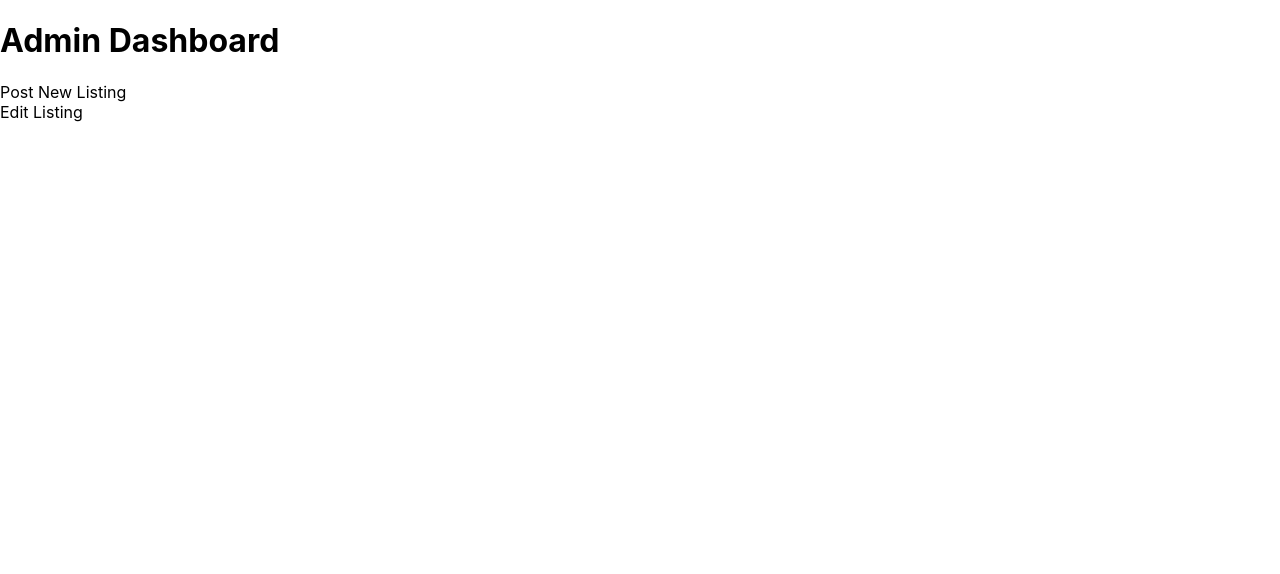
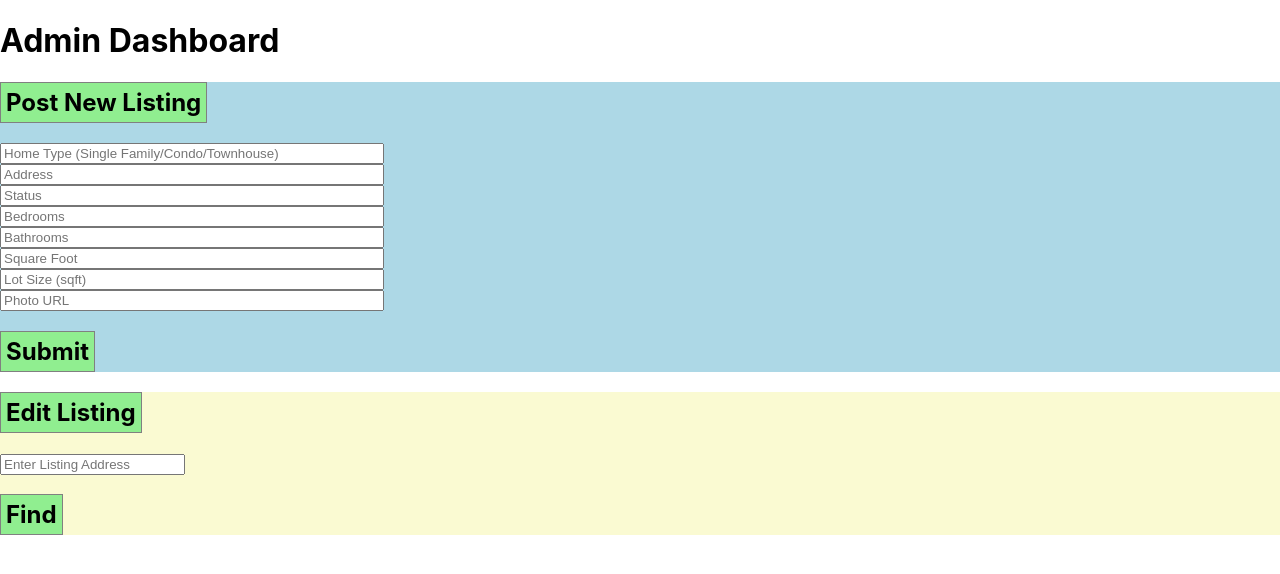
Before and after one commit to pskhiev401/maxwellv2, a React (Create React App) app: page /admin in a window 1280 px wide. Shown: the top 574 px of the page. Built offline with nearby package versions, Linux system fonts and the light colour scheme.

Commit message:
built forms for admin dashboard

```diff
--- a/src/Components/Admin.js
+++ b/src/Components/Admin.js
@@ -1,13 +1,49 @@
 import React, { Component } from 'react';
+import './Admin.scss';
 
 class Admin extends Component {
+  constructor() {
+    super();
+    this.state = {
+      type:[],
+      addr: [],
+      status: [],
+      bd:[],
+      ba:[],
+      sqft:[],
+      lot_size:[],
+      photo_url:[],
+      find_listing:[]
+    };
+  }
+
   render() {
+    console.log(this.state)
     return (
       <div>
         <h1>Admin Dashboard</h1>
-        <div className='post_button'>Post New Listing</div>
-        <div className='edit_button'>Edit Listing</div>
+        <div className='post_button'>
+          <h2>Post New Listing</h2>
+          <form className='new_post_form'>
+            <input onChange={ e =>this.setState({type :e.target.value})}placeholder='Home Type (Single Family/Condo/Townhouse)'/>
+            <input onChange={ e =>this.setState({addr :e.target.value})}placeholder='Address'/>
+            <input onChange={ e =>this.setState({status :e.target.value})}placeholder='Status'/>
+            <input onChange={ e =>this.setState({bd :e.target.value})}placeholder='Bedrooms'/>
+            <input onChange={ e =>this.setState({ba :e.target.value})}placeholder='Bathrooms'/>
+            <input onChange={ e =>this.setState({sqft :e.target.value})}placeholder='Square Foot'/>
+            <input onChange={ e =>this.setState({lot_size:e.target.value})}placeholder='Lot Size (sqft)'/>
+            <input onChange={ e =>this.setState({photo_url:e.target.value})}placeholder='Photo URL'/>
 
+          </form>
+          <h2>Submit</h2>
+        </div>
+        <div className='edit_button'>
+          <h2>Edit Listing</h2>
+          <form className='update_listing'>
+            <input placeholder='Enter Listing Address' onChange={e =>this.setState({find_listing: e.target.value })}/>
+            <h2>Find</h2>
+          </form>
+        </div>
       </div>
     );
   }
--- a/src/Components/Admin.scss
+++ b/src/Components/Admin.scss
@@ -0,0 +1,20 @@
+.post_button{
+  background: lightblue;
+  .new_post_form{
+    width: 30vw;
+    display: flex;
+    flex-direction: column;
+  }
+
+}
+
+.edit_button{
+  background: lightgoldenrodyellow;
+}
+
+h2{
+  border: 1px solid grey;
+  background: lightgreen;
+  width: fit-content;
+  padding: 5px;
+}
```
